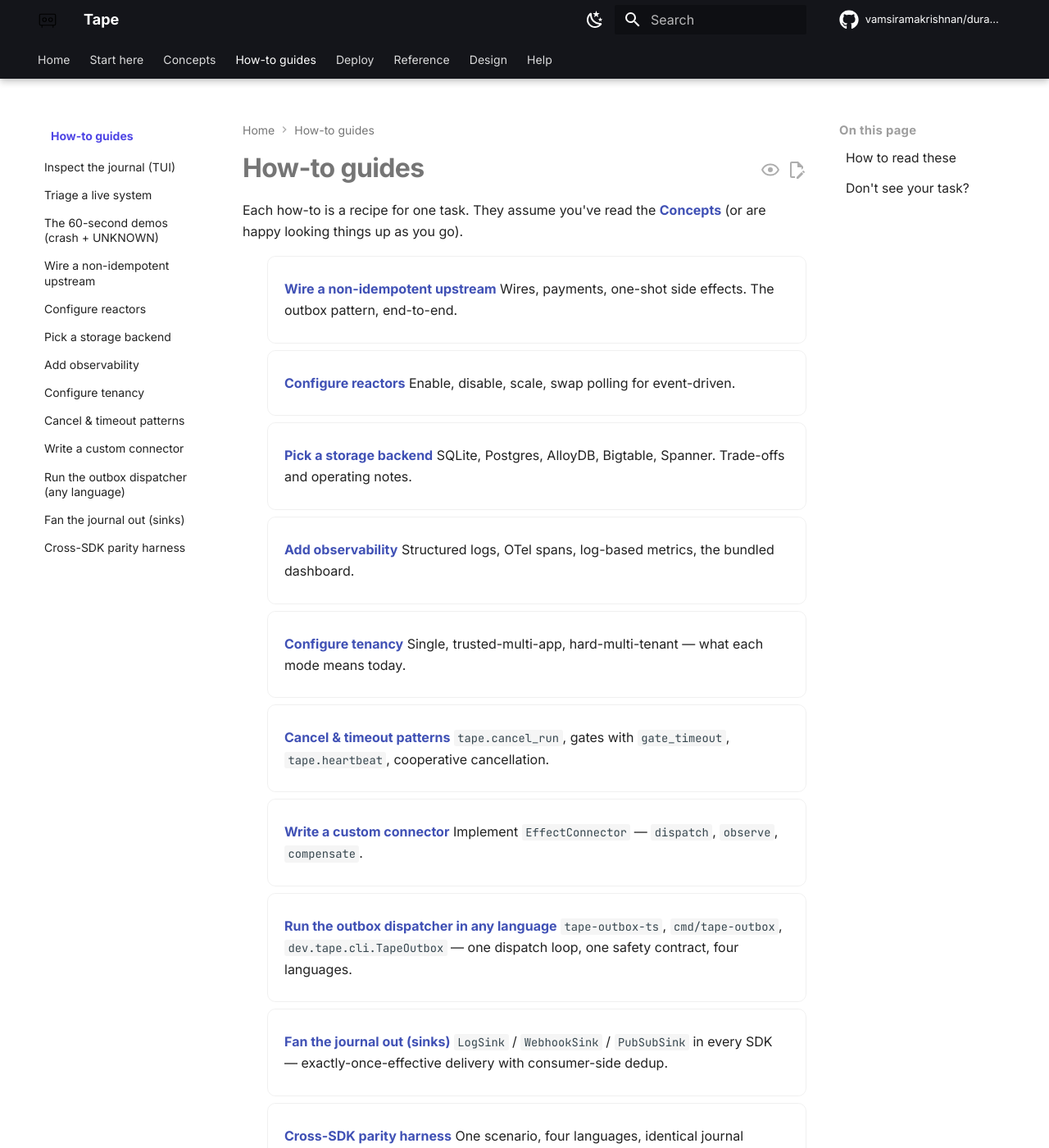
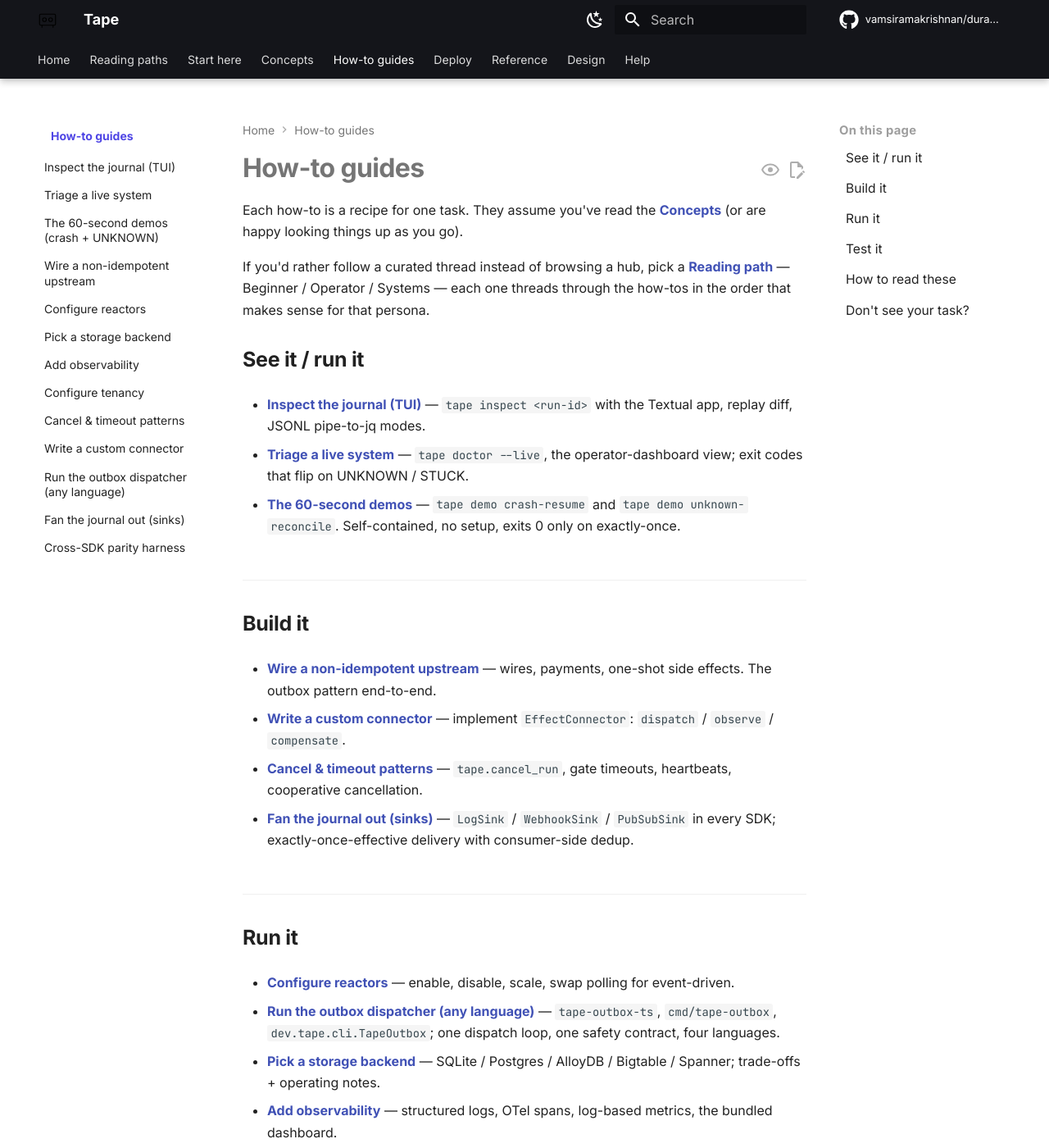
Before and after one commit to vamsiramakrishnan/durable-agents, an MkDocs documentation site: the page built from tape/docs/how-to/index.md, in a window 1280 px wide and 1400 px high. Shown: the whole window at 82% size. Built offline with MkDocs 1.6.1 and Material for MkDocs 9.7.7, drawn with Linux system fonts in a browser that asks for light colours; comment, search, counter and statistics services are not loaded; some of the changed text lies outside the part shown.

Commit message:
docs: layered reading paths — Beginner / Operator / Systems
The docs were strong but "dense in all directions simultaneously" — the
exact phrase from the roadmap. Three top-level reading paths now thread
through the existing chapters in the order that makes sense for the
persona, without rewriting a single existing page.

  tape/docs/paths/index.md      — picker; one card per path
  tape/docs/paths/beginner.md   — "I want to see what this is"
  tape/docs/paths/operator.md   — "I have to run this in production"
  tape/docs/paths/systems.md    — "I want to understand the model"

Each path is a curated linear reading list — ordered links to existing
chapters, each annotated with what you should take away from it and
roughly how long it'll take. No content duplication; the paths are
THROUGH the material, not REPLACEMENTS for it.

* Beginner path: demo → inspector → replay diff → quickstart → concept
  pages (journal → effects → UNKNOWN → replay). ~45 min, much of it
  watching things happen rather than reading. Anchored by the
  `tape demo crash-resume` and the inspector's `R` replay-diff screen.

* Operator path: architecture → reactors → stores → leases → visibility
  (inspect + triage + observability) → operational behaviours (UNKNOWN,
  compensation, cancel/timeout, tenancy) → deploy → reference. ~90 min,
  shaped around the question "what do I do at 3am when the pager fires".

* Systems path: treatise (§IX primitives) → journal-vs-projections →
  replay-as-reads → event bus → alternatives → chaos → proto-is-the-
  contract. A few hours, mostly the treatise.

Each path closes with a "what's NOT on this path" pointing to the other
two. The paths cross each other often — that's fine; they're recommended
trails through the same forest.

Other tweaks:

* `tape/docs/index.md` — added a "Three reading paths" tip block under
  the hero buttons so the first thing a new visitor sees is a way to
  pick.

* `tape/docs/how-to/index.md` — regrouped the how-to hub by **See it /
  Build it / Run it / Test it** (was a single flat list). Doesn't change
  any URLs; just clusters by lifecycle stage so the operator who came
  for "configure reactors" doesn't have to scan past "write a custom
  connector" first.

* `mkdocs.yml` — new "Reading paths" section above "Start here" in the
  top-level nav.

`mkdocs build` clean.

https://claude.ai/code/session_01LMiZ3Qudf79JK8DATbkzDq

```diff
--- a/mkdocs.yml
+++ b/mkdocs.yml
@@ -162,6 +162,12 @@ extra_css:
 nav:
   - Home: index.md
 
+  - Reading paths:
+      - paths/index.md
+      - Beginner — "I want to see what this is": paths/beginner.md
+      - Operator — "I have to run this in production": paths/operator.md
+      - Systems — "I want to understand the model": paths/systems.md
+
   - Start here:
       - start/index.md
       - Install: start/install.md
--- a/tape/docs/how-to/index.md
+++ b/tape/docs/how-to/index.md
@@ -4,45 +4,60 @@ Each how-to is a recipe for one task. They assume you've read the
 [**Concepts**](../concepts/index.md) (or are happy looking things up as
 you go).
 
-<div class="tape-hub" markdown>
+If you'd rather follow a curated thread instead of browsing a hub, pick a
+**[Reading path](../paths/index.md)** — Beginner / Operator / Systems —
+each one threads through the how-tos in the order that makes sense for
+that persona.
 
-- [**Wire a non-idempotent upstream**](../non-idempotent-upstreams.md)
-  Wires, payments, one-shot side effects. The outbox pattern, end-to-end.
+## See it / run it
 
-- [**Configure reactors**](../reactors.md)
-  Enable, disable, scale, swap polling for event-driven.
+- [**Inspect the journal (TUI)**](inspect.md) — `tape inspect <run-id>`
+  with the Textual app, replay diff, JSONL pipe-to-jq modes.
 
-- [**Pick a storage backend**](../stores.md)
-  SQLite, Postgres, AlloyDB, Bigtable, Spanner. Trade-offs and operating
-  notes.
+- [**Triage a live system**](triage.md) — `tape doctor --live`, the
+  operator-dashboard view; exit codes that flip on UNKNOWN / STUCK.
 
-- [**Add observability**](../observability.md)
-  Structured logs, OTel spans, log-based metrics, the bundled
-  dashboard.
+- [**The 60-second demos**](demo.md) — `tape demo crash-resume` and
+  `tape demo unknown-reconcile`. Self-contained, no setup, exits 0 only
+  on exactly-once.
 
-- [**Configure tenancy**](../tenancy.md)
-  Single, trusted-multi-app, hard-multi-tenant — what each mode means
-  today.
+## Build it
 
-- [**Cancel & timeout patterns**](cancel-timeout.md)
-  `tape.cancel_run`, gates with `gate_timeout`, `tape.heartbeat`,
-  cooperative cancellation.
+- [**Wire a non-idempotent upstream**](../non-idempotent-upstreams.md) —
+  wires, payments, one-shot side effects. The outbox pattern end-to-end.
 
-- [**Write a custom connector**](custom-connector.md)
-  Implement `EffectConnector` — `dispatch`, `observe`, `compensate`.
+- [**Write a custom connector**](custom-connector.md) — implement
+  `EffectConnector`: `dispatch` / `observe` / `compensate`.
 
-- [**Run the outbox dispatcher in any language**](outbox-daemon.md)
-  `tape-outbox-ts`, `cmd/tape-outbox`, `dev.tape.cli.TapeOutbox` —
-  one dispatch loop, one safety contract, four languages.
+- [**Cancel & timeout patterns**](cancel-timeout.md) —
+  `tape.cancel_run`, gate timeouts, heartbeats, cooperative cancellation.
 
-- [**Fan the journal out (sinks)**](sinks.md)
-  `LogSink` / `WebhookSink` / `PubSubSink` in every SDK —
-  exactly-once-effective delivery with consumer-side dedup.
+- [**Fan the journal out (sinks)**](sinks.md) — `LogSink` /
+  `WebhookSink` / `PubSubSink` in every SDK; exactly-once-effective
+  delivery with consumer-side dedup.
 
-- [**Cross-SDK parity harness**](cross-sdk-parity.md)
-  One scenario, four languages, identical journal projection on every PR.
+## Run it
 
-</div>
+- [**Configure reactors**](../reactors.md) — enable, disable, scale,
+  swap polling for event-driven.
+
+- [**Run the outbox dispatcher (any language)**](outbox-daemon.md) —
+  `tape-outbox-ts`, `cmd/tape-outbox`, `dev.tape.cli.TapeOutbox`; one
+  dispatch loop, one safety contract, four languages.
+
+- [**Pick a storage backend**](../stores.md) — SQLite / Postgres /
+  AlloyDB / Bigtable / Spanner; trade-offs + operating notes.
+
+- [**Add observability**](../observability.md) — structured logs, OTel
+  spans, log-based metrics, the bundled dashboard.
+
+- [**Configure tenancy**](../tenancy.md) — single, trusted-multi-app,
+  hard-multi-tenant.
+
+## Test it
+
+- [**Cross-SDK parity harness**](cross-sdk-parity.md) — one scenario,
+  four languages, identical journal projection on every PR.
 
 ## How to read these
 
```
Also changed, not shown: tape/docs/index.md (+10 -0 lines), tape/docs/paths/beginner.md (added, +109 -0 lines), tape/docs/paths/index.md (added, +32 -0 lines), tape/docs/paths/operator.md (added, +137 -0 lines), tape/docs/paths/systems.md (added, +136 -0 lines).
